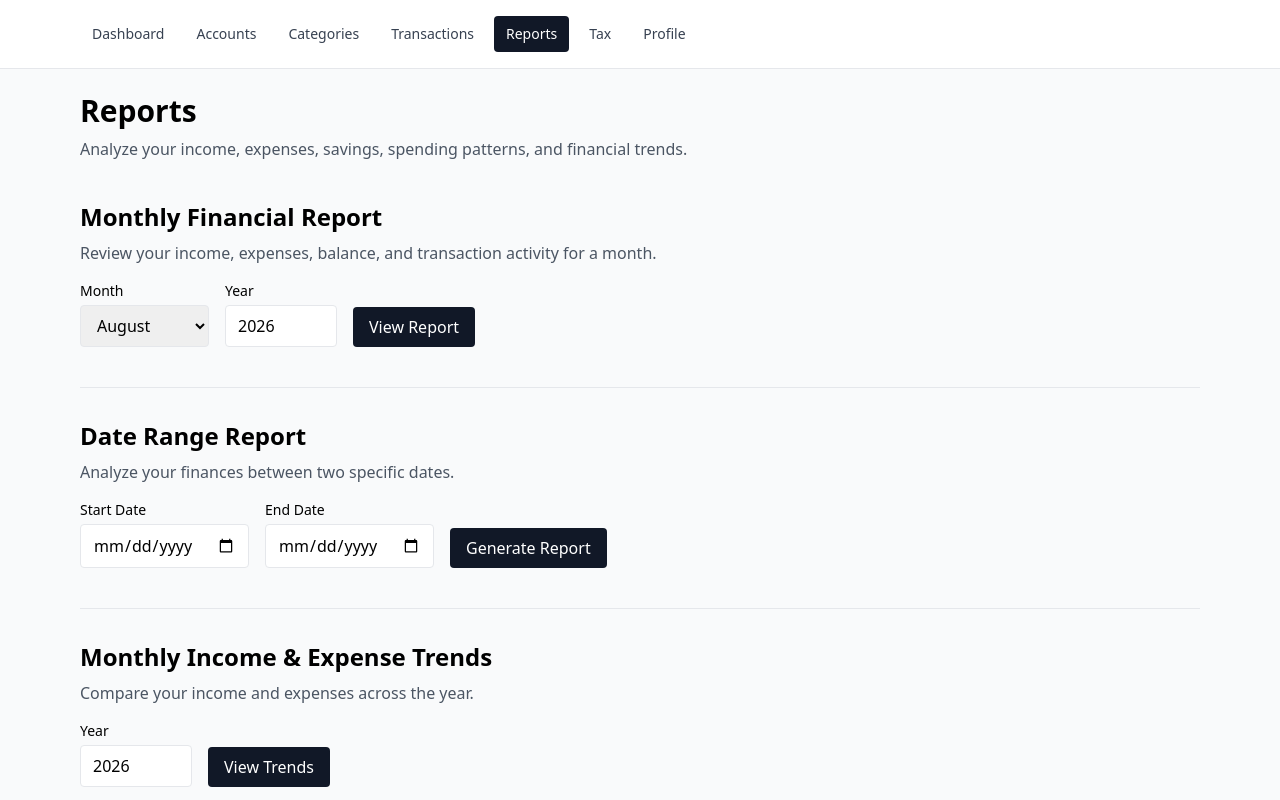
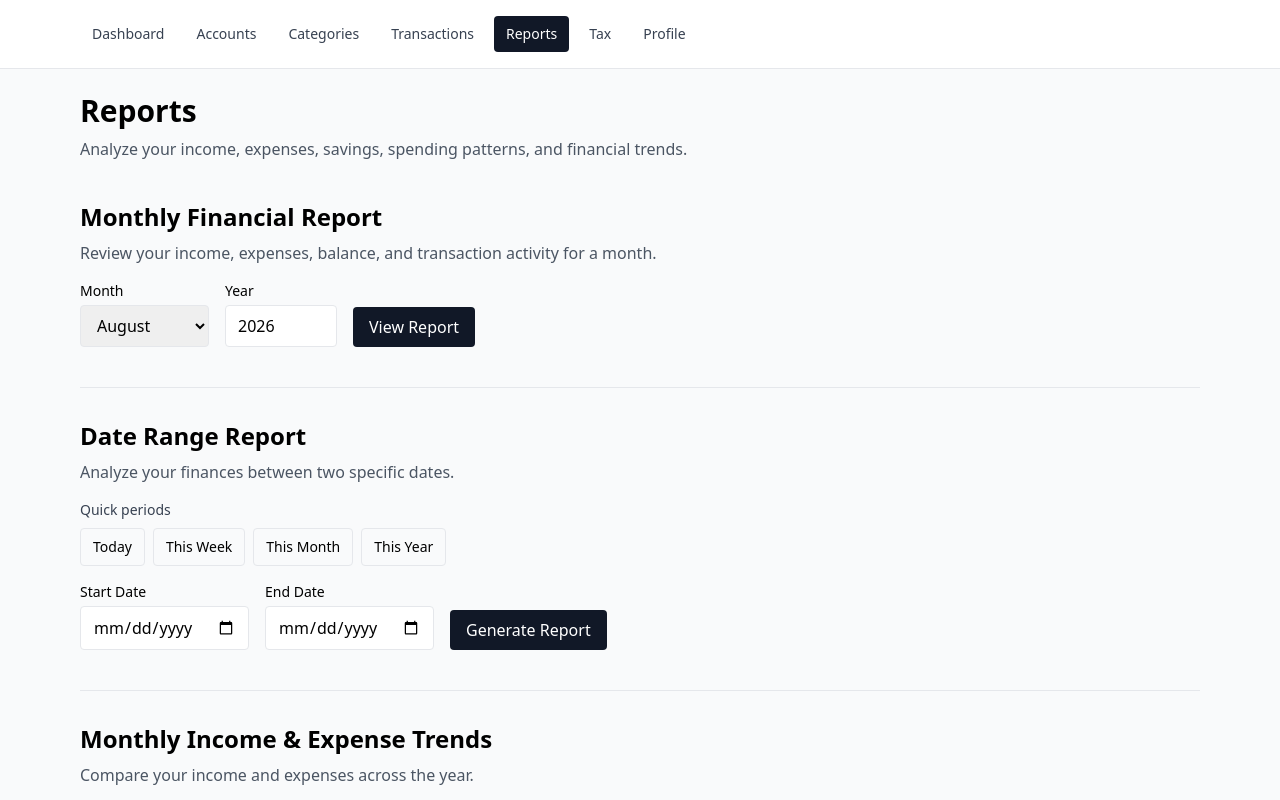
Before and after one commit to AdeBeeY/myFinance, a React (Vite) app in the folder client/: page /reports in a window 1280 px wide. Shown: the top 800 px of the page. Built offline with nearby package versions, Linux system fonts and the light colour scheme; sample sign-in values are in the browser's storage.

Commit message:
feat: add report period presets

```diff
--- a/client/src/components/reports/DateRangeReportSection.jsx
+++ b/client/src/components/reports/DateRangeReportSection.jsx
@@ -1,6 +1,9 @@
 import { useState } from "react";
 import { getDateRangeReport } from "../../api/reportApi";
 import { formatCurrency } from "../../utils/currency";
+import {
+  getReportPeriod,
+} from "../../utils/reportUtils";
 
 function DateRangeReportSection({ currency }) {
   const [startDate, setStartDate] = useState("");
@@ -46,6 +49,17 @@ function DateRangeReportSection({ currency }) {
     }
   };
 
+  const handlePeriodSelect = (period) => {
+    const range = getReportPeriod(period);
+
+    if (!range) return;
+
+    setStartDate(range.startDate);
+    setEndDate(range.endDate);
+    setReport(null);
+    setError("");
+  };
+
   return (
     <section className="border-t pt-8">
       <h2 className="text-2xl font-bold">
@@ -56,6 +70,54 @@ function DateRangeReportSection({ currency }) {
         Analyze your finances between two
         specific dates.
       </p>
+
+      <div className="mt-4">
+        <p className="text-sm font-medium text-gray-700">
+          Quick periods
+        </p>
+
+        <div className="mt-2 flex flex-wrap gap-2">
+          <button
+            type="button"
+            onClick={() =>
+              handlePeriodSelect("today")
+            }
+            className="rounded border px-3 py-2 text-sm hover:bg-gray-50"
+          >
+            Today
+          </button>
+
+          <button
+            type="button"
+            onClick={() =>
+              handlePeriodSelect("week")
+            }
+            className="rounded border px-3 py-2 text-sm hover:bg-gray-50"
+          >
+            This Week
+          </button>
+
+          <button
+            type="button"
+            onClick={() =>
+              handlePeriodSelect("month")
+            }
+            className="rounded border px-3 py-2 text-sm hover:bg-gray-50"
+          >
+            This Month
+          </button>
+
+          <button
+            type="button"
+            onClick={() =>
+              handlePeriodSelect("year")
+            }
+            className="rounded border px-3 py-2 text-sm hover:bg-gray-50"
+          >
+            This Year
+          </button>
+        </div>
+      </div>
 
       <form
         onSubmit={handleSubmit}
--- a/client/src/utils/reportUtils.js
+++ b/client/src/utils/reportUtils.js
@@ -21,3 +21,72 @@ export const getMonthName = (monthNumber) => {
     )?.label || ""
   );
 };
+
+const formatDateForInput = (date) => {
+  const year = date.getFullYear();
+
+  const month = String(
+    date.getMonth() + 1
+  ).padStart(2, "0");
+
+  const day = String(
+    date.getDate()
+  ).padStart(2, "0");
+
+  return `${year}-${month}-${day}`;
+};
+
+export const getReportPeriod = (
+  period,
+  currentDate = new Date()
+) => {
+  const year = currentDate.getFullYear();
+  const month = currentDate.getMonth();
+  const day = currentDate.getDate();
+
+  const today = new Date(year, month, day);
+
+  switch (period) {
+    case "today":
+      return {
+        startDate: formatDateForInput(today),
+        endDate: formatDateForInput(today),
+      };
+
+    case "week": {
+      const start = new Date(today);
+
+      const dayOfWeek = start.getDay();
+      const daysSinceMonday =
+        dayOfWeek === 0 ? 6 : dayOfWeek - 1;
+
+      start.setDate(
+        start.getDate() - daysSinceMonday
+      );
+
+      return {
+        startDate: formatDateForInput(start),
+        endDate: formatDateForInput(today),
+      };
+    }
+
+    case "month":
+      return {
+        startDate: formatDateForInput(
+          new Date(year, month, 1)
+        ),
+        endDate: formatDateForInput(today),
+      };
+
+    case "year":
+      return {
+        startDate: formatDateForInput(
+          new Date(year, 0, 1)
+        ),
+        endDate: formatDateForInput(today),
+      };
+
+    default:
+      return null;
+  }
+};
```
Also changed, not shown: 2 other files (tests, documents, lock files or other folders).
